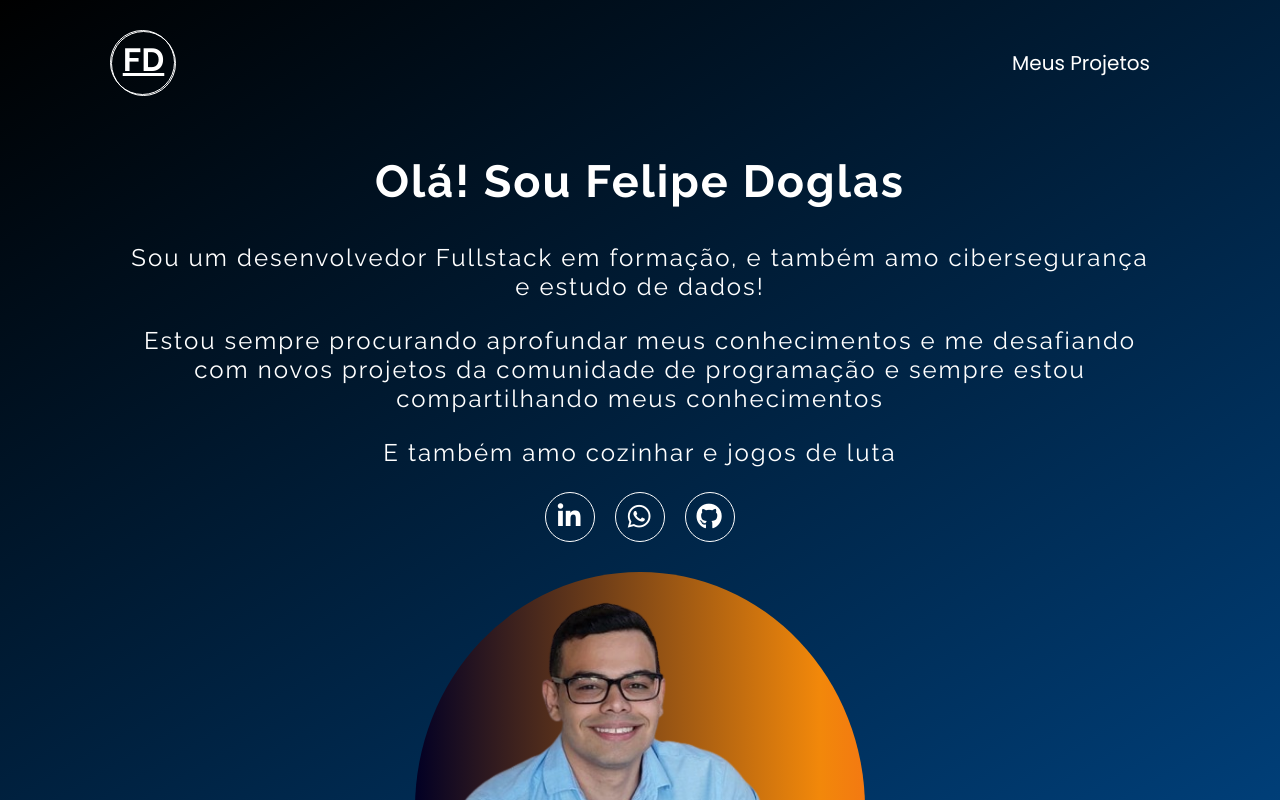
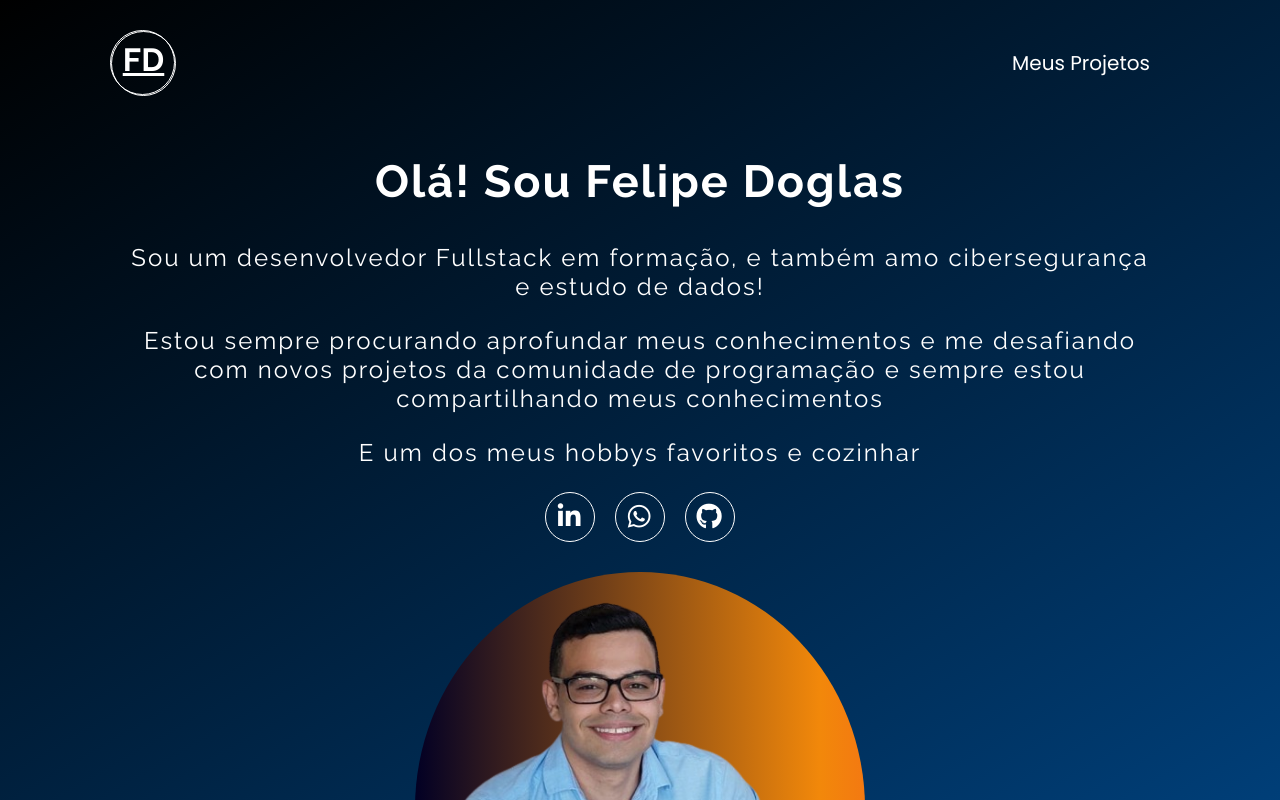
Before and after one commit to Zenissu/PortifolioFD, a plain HTML site: page index.html in a window 1280 px wide. Shown: the top 800 px of the page. Drawn offline with nearby package versions, Linux system fonts and the light colour scheme.

Commit message:
Update index.html

```diff
--- a/index.html
+++ b/index.html
@@ -36,7 +36,7 @@
             <p>Sou um desenvolvedor Fullstack em formação, e também amo cibersegurança e estudo de dados!</p>
             <p>Estou sempre procurando aprofundar meus conhecimentos e me desafiando com novos projetos da comunidade de
                 programação e sempre estou compartilhando meus conhecimentos</p>
-            <p>E também amo cozinhar e jogos de luta</p>
+            <p>E um dos meus hobbys favoritos e cozinhar</p>
             <ul class="redes-sociais">
                 <li>
                     <a href="https://www.linkedin.com/in/felipe-doglas-cordeiro-de-sousa-8162b0161/"
```
